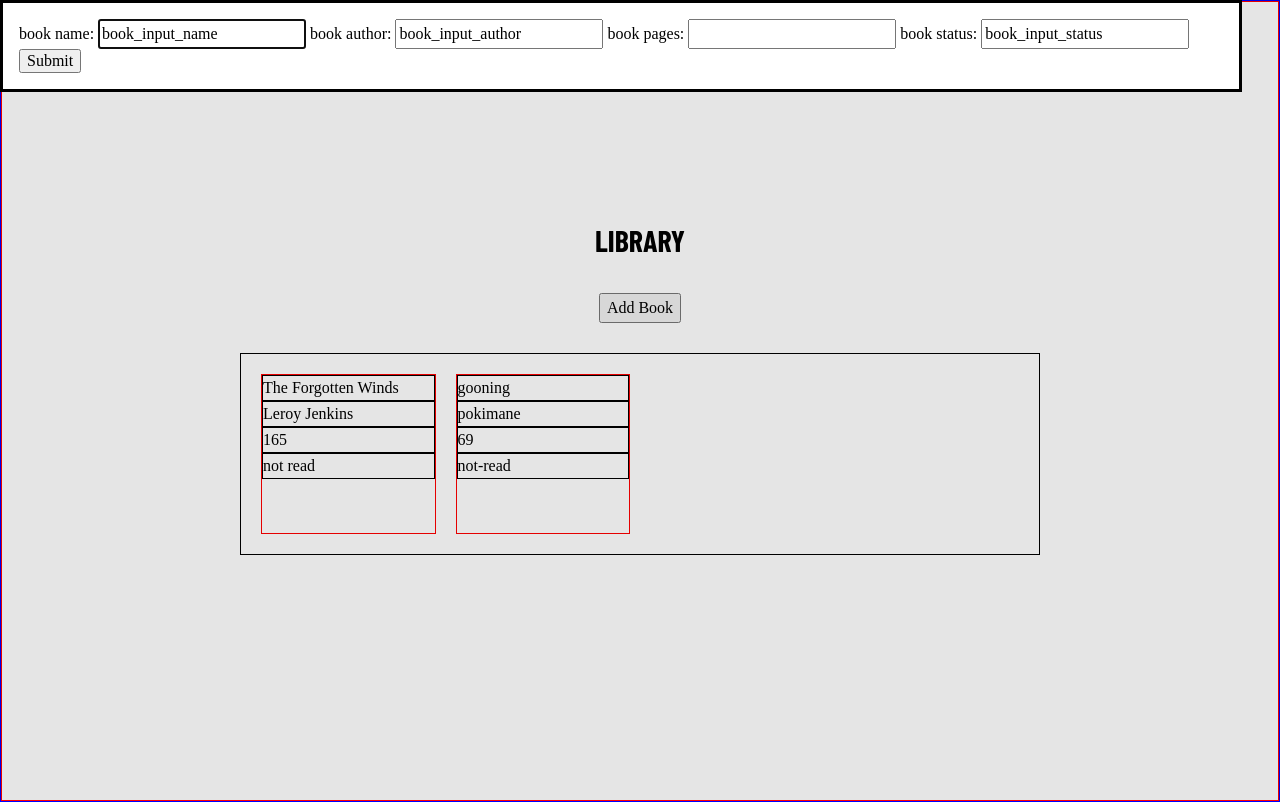
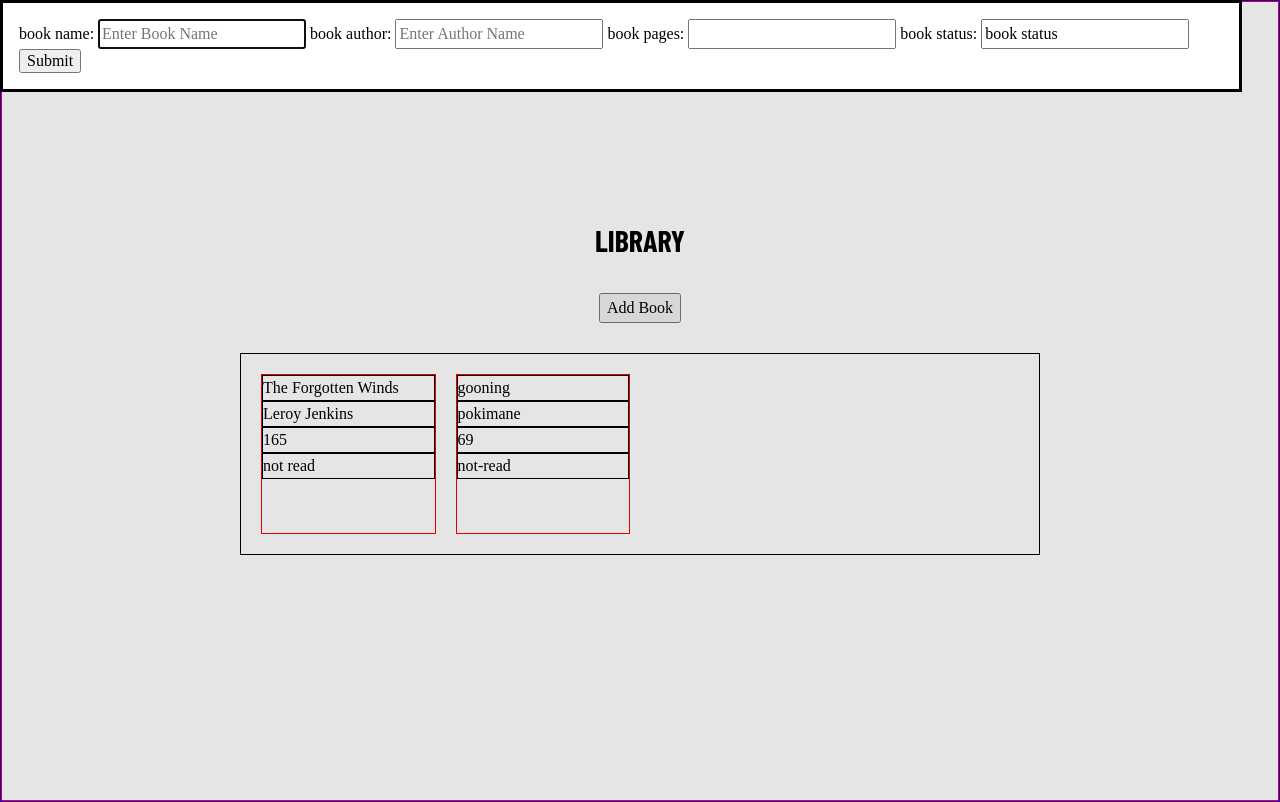
Before and after one commit to TheFutaBandit/library_Odin, a plain HTML site: page code/index.html in a window 1280 px wide. Both pictures are taken after a click on the element "Add Book". Drawn offline with nearby package versions, Linux system fonts and the light colour scheme; a web font is replaced by a local one.

Commit message:
dialog improvements

```diff
--- a/code/index.html
+++ b/code/index.html
@@ -19,16 +19,16 @@
       <dialog class = "book-modal">
         <form id = "book-submission" method = "dialog">
           <label for = "book_input_name">book name:</label>
-          <input id = "book_input_name" type = "text" value = "book_input_name">
+          <input id = "book_input_name" name = "book_name" type = "text" placeholder = "Enter Book Name">
 
           <label for = "book_input_author">book author:</label>
-          <input id = "book_input_author" type = "text" value = "book_input_author">
+          <input id = "book_input_author" name = "book_author" type = "text" placeholder = "Enter Author Name">
 
           <label for = "book_input_pages">book pages:</label>
-          <input id = "book_input_pages" type = "number" value = "book_input_pages">
+          <input id = "book_input_pages" name = "book_pages" type = "number">
 
           <label for = "book_input_status">book status:</label>
-          <input id = "book_input_status" type = "text" value = "book_input_status">
+          <input id = "book_input_status" name = "book_status" type = "text" value = "book status">
           <input type = "submit"></input>
         </form>
       </dialog>
--- a/code/script.js
+++ b/code/script.js
@@ -4,6 +4,7 @@ const header = container.querySelector('.header')
 const library = container.querySelector('.library')
 const addButton = container.querySelector('.add-button')
 const modal = addButton.querySelector('.book-modal');
+const book_form = modal.querySelector('#book-submission')
 // const bookItem = library.querySelector('.book')
 
 //Objects
```
